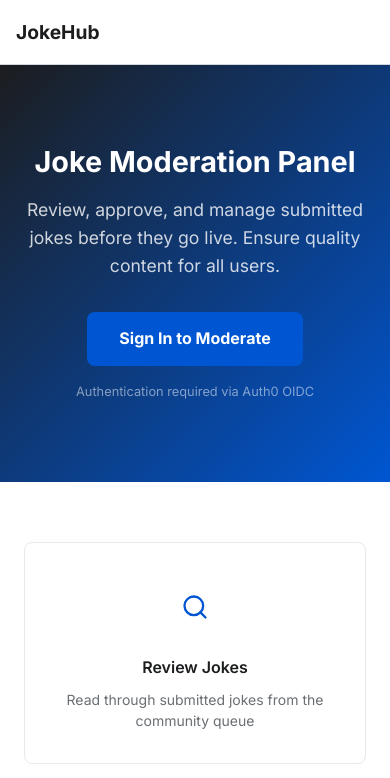
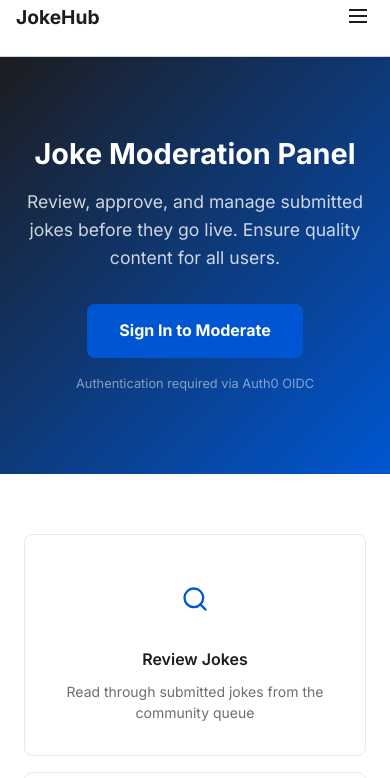
Before and after one commit to SahanFernand/co3404-distributed-G21266967, a website: page services/moderate/public/index.html in a window 390 px wide. Shown: the top 778 px of the page. Drawn offline with Linux system fonts and the light colour scheme; no server answers; files whose address does not match are found by name.

Commit message:
add mobile hamburger menu to all three UIs
nav links were hidden on mobile with no way to navigate.
added hamburger toggle button that shows/hides nav links.

```diff
--- a/services/joke/public/styles.css
+++ b/services/joke/public/styles.css
@@ -62,6 +62,15 @@ body {
 }
 
 .brand-icon { font-size: 1.5rem; }
+
+.nav-toggle {
+    display: none;
+    background: none;
+    border: none;
+    cursor: pointer;
+    color: var(--text-dark);
+    padding: 4px;
+}
 
 .nav-links { display: flex; gap: 8px; flex: 1; }
 
@@ -375,8 +384,17 @@ body {
 .hidden { display: none !important; }
 
 @media (max-width: 768px) {
-    .nav-container { padding: 0 16px; gap: 16px; }
-    .nav-links { display: none; }
+    .nav-container { padding: 0 16px; gap: 12px; flex-wrap: wrap; height: auto; min-height: 56px; }
+    .nav-toggle { display: block; margin-left: auto; }
+    .nav-links {
+        display: none;
+        width: 100%;
+        flex-direction: column;
+        gap: 4px;
+        padding-bottom: 12px;
+    }
+    .nav-links.open { display: flex; }
+    .nav-link { padding: 10px 16px; }
     .hero h1 { font-size: 1.8rem; }
     .features-grid { grid-template-columns: 1fr; gap: 12px; }
     .api-endpoint { flex-wrap: wrap; }
--- a/services/moderate/public/index.html
+++ b/services/moderate/public/index.html
@@ -15,7 +15,10 @@
             <a href="/joke-ui" class="nav-brand">
                 <span class="brand-text">JokeHub</span>
             </a>
-            <div class="nav-links">
+            <button class="nav-toggle" id="navToggle" aria-label="Toggle menu">
+                <svg width="24" height="24" viewBox="0 0 24 24" fill="none" stroke="currentColor" stroke-width="2"><line x1="3" y1="6" x2="21" y2="6"/><line x1="3" y1="12" x2="21" y2="12"/><line x1="3" y1="18" x2="21" y2="18"/></svg>
+            </button>
+            <div class="nav-links" id="navLinks">
                 <a href="/joke-ui" class="nav-link">Browse</a>
                 <a href="/submit-ui" class="nav-link">Submit</a>
                 <a href="/moderate-ui" class="nav-link active">Moderate</a>
@@ -30,6 +33,7 @@
             </div>
         </div>
     </nav>
+    <script>document.getElementById('navToggle').addEventListener('click',function(){document.getElementById('navLinks').classList.toggle('open')});</script>
 
     <!-- Landing Page (Not Logged In) -->
     <div id="landingPage" class="hidden">
--- a/services/moderate/public/styles.css
+++ b/services/moderate/public/styles.css
@@ -62,6 +62,15 @@ body {
 }
 
 .brand-icon { font-size: 1.5rem; }
+
+.nav-toggle {
+    display: none;
+    background: none;
+    border: none;
+    cursor: pointer;
+    color: var(--text-dark);
+    padding: 4px;
+}
 
 .nav-links { display: flex; gap: 8px; flex: 1; }
 
@@ -343,8 +352,18 @@ body {
 .hidden { display: none !important; }
 
 @media (max-width: 768px) {
-    .nav-container { padding: 0 16px; gap: 16px; }
-    .nav-links { display: none; }
+    .nav-container { padding: 0 16px; gap: 12px; flex-wrap: wrap; height: auto; min-height: 56px; }
+    .nav-toggle { display: block; margin-left: auto; }
+    .nav-links {
+        display: none;
+        width: 100%;
+        flex-direction: column;
+        gap: 4px;
+        padding-bottom: 12px;
+    }
+    .nav-links.open { display: flex; }
+    .nav-link { padding: 10px 16px; }
+    .nav-auth { width: 100%; padding-bottom: 8px; }
     .hero h1 { font-size: 1.8rem; }
     .features-container { grid-template-columns: 1fr; gap: 16px; }
     .dash-header { flex-direction: column; }
--- a/services/submit/public/styles.css
+++ b/services/submit/public/styles.css
@@ -62,6 +62,15 @@ body {
 }
 
 .brand-icon { font-size: 1.5rem; }
+
+.nav-toggle {
+    display: none;
+    background: none;
+    border: none;
+    cursor: pointer;
+    color: var(--text-dark);
+    padding: 4px;
+}
 
 .nav-links { display: flex; gap: 8px; flex: 1; }
 
@@ -277,8 +286,17 @@ body {
 .hidden { display: none !important; }
 
 @media (max-width: 768px) {
-    .nav-container { padding: 0 16px; gap: 16px; }
-    .nav-links { display: none; }
+    .nav-container { padding: 0 16px; gap: 12px; flex-wrap: wrap; height: auto; min-height: 56px; }
+    .nav-toggle { display: block; margin-left: auto; }
+    .nav-links {
+        display: none;
+        width: 100%;
+        flex-direction: column;
+        gap: 4px;
+        padding-bottom: 12px;
+    }
+    .nav-links.open { display: flex; }
+    .nav-link { padding: 10px 16px; }
     .hero h1 { font-size: 1.8rem; }
     .features-grid { grid-template-columns: 1fr; gap: 12px; }
     .type-row { flex-direction: column; }
```
Also changed, not shown: services/joke/public/index.html (+5 -1 lines), services/submit/public/index.html (+5 -1 lines).
